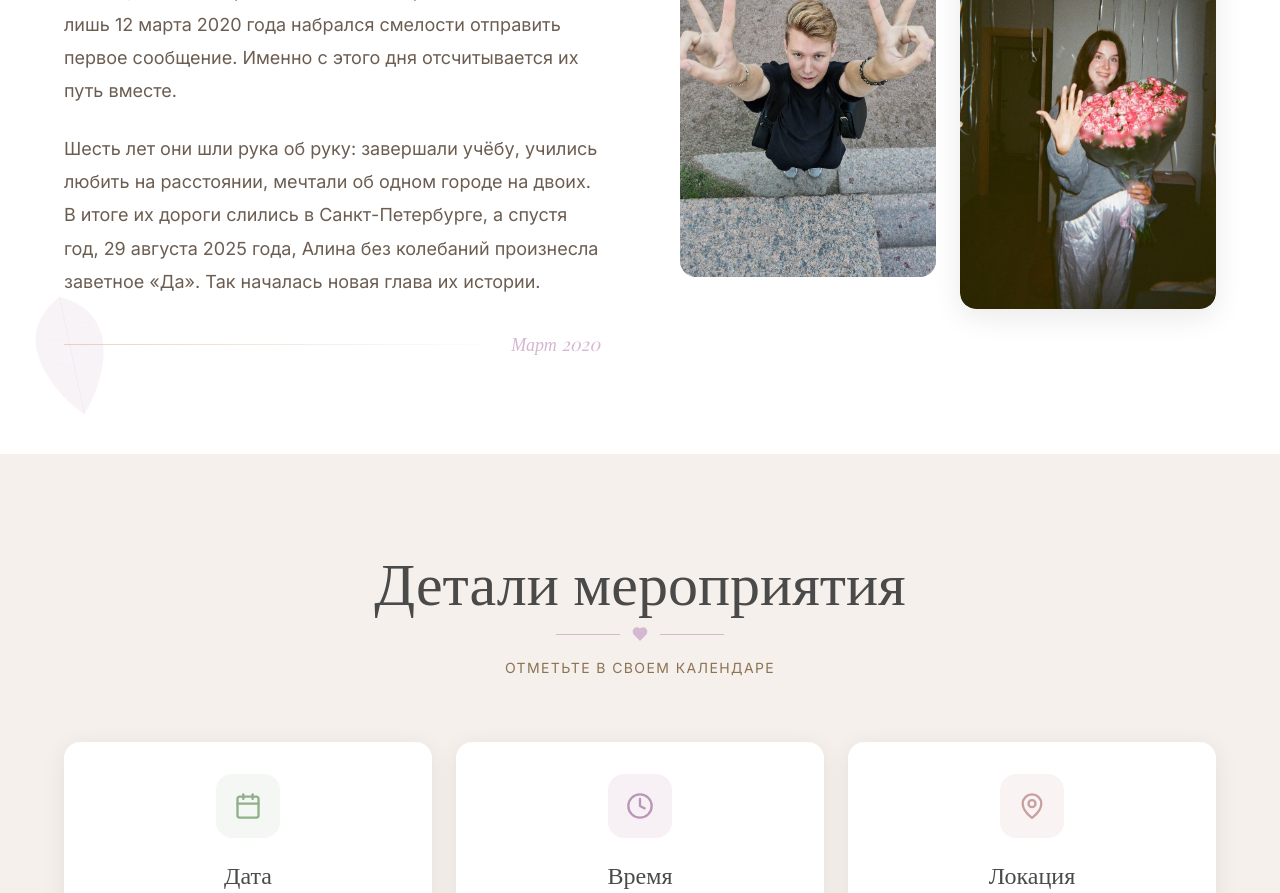
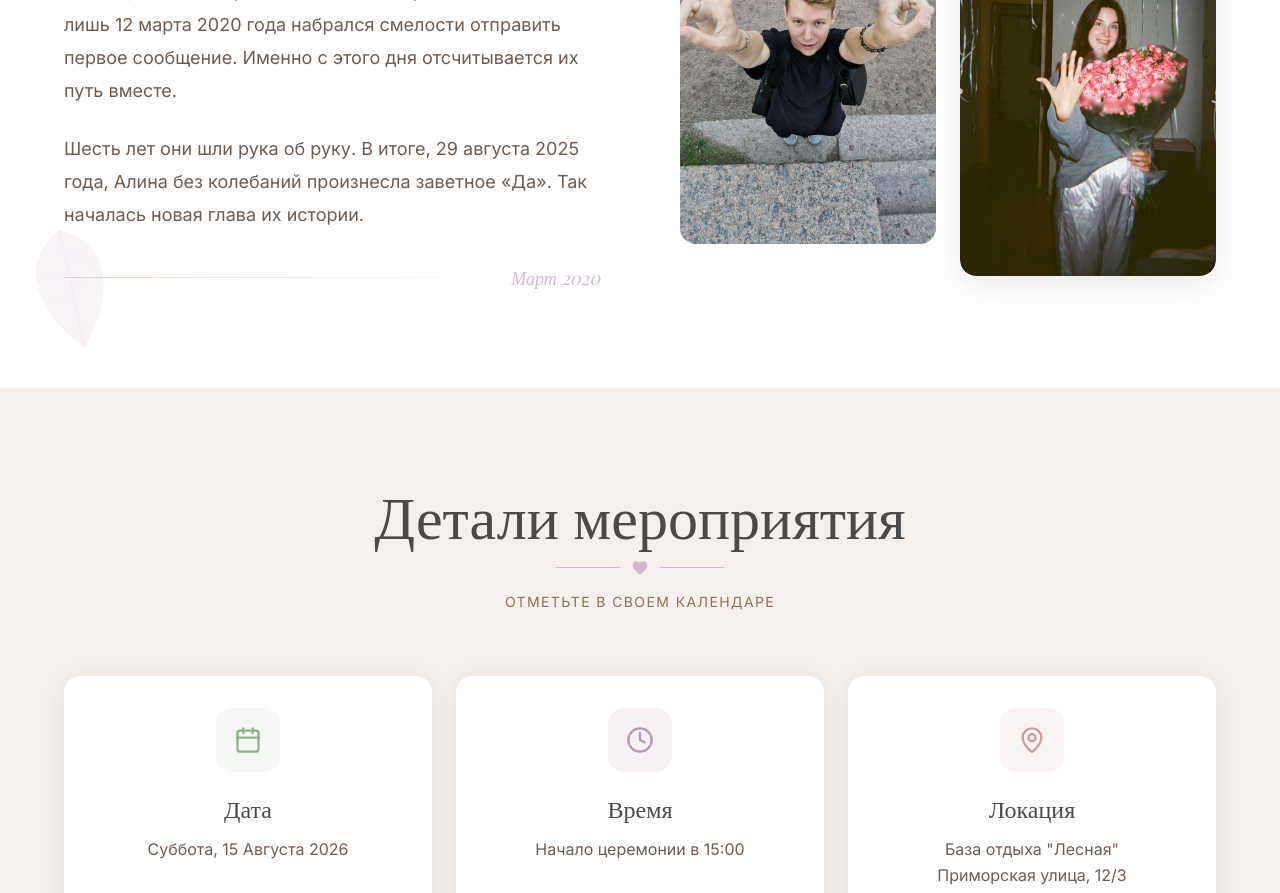
Before and after one commit to pssassa/wedding-invite-new, a React (Vite) app: page / in a window 1280 px wide. Shown: the part 1280-2173 px from the top of the page. Built offline with nearby package versions, Linux system fonts and the light colour scheme.

Commit message:
update text

```diff
--- a/src/app/App.tsx
+++ b/src/app/App.tsx
@@ -228,7 +228,7 @@ function OurStorySection() {
               Их первая встреча случилась в 2019 году на дне рождения общей подруги. Тогда ещё никто не мог представить, что мимолётный взгляд и пара слов станут началом большой истории. Спустя полгода, в новогоднюю ночь, они снова оказались рядом. Тот вечер прошёл в лёгкой, милой беседе, после которой Павел долго не решался написать. И лишь 12 марта 2020 года набрался смелости отправить первое сообщение. Именно с этого дня отсчитывается их путь вместе.
             </p>
             <p className="font-['Inter'] text-lg text-[#6B5D52] leading-[1.85]">
-              Шесть лет они шли рука об руку: завершали учёбу, учились любить на расстоянии, мечтали об одном городе на двоих. В итоге их дороги слились в Санкт-Петербурге, а спустя год, 29 августа 2025 года, Алина без колебаний произнесла заветное «Да». Так началась новая глава их истории.
+              Шесть лет они шли рука об руку. В итоге, 29 августа 2025 года, Алина без колебаний произнесла заветное «Да». Так началась новая глава их истории.
             </p>
             <div className="flex items-center gap-3 pt-2">
               <div className="h-px flex-1 bg-gradient-to-r from-[#E8D5C4] to-transparent"></div>
```
